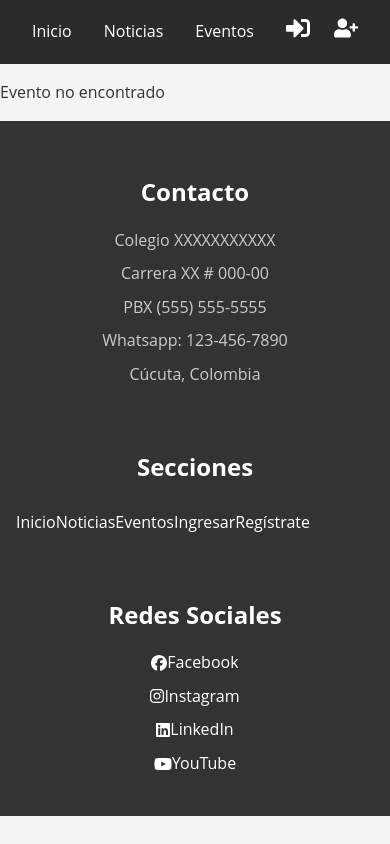
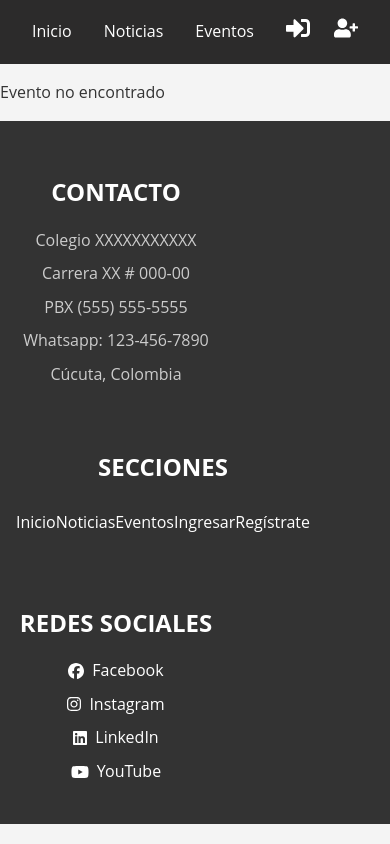
Before and after one commit to AlvaroRincon10k/front_edu_blog, a React (Vite) app in the folder edu_blog/: page /events/1 in a window 390 px wide. Built offline with nearby package versions, Linux system fonts and the light colour scheme.

Commit message:
- Se separa el texto de las redes sociales de su respectivo icono. - Se mejora el css del Footer.

```diff
--- a/edu_blog/src/components/Footer.css
+++ b/edu_blog/src/components/Footer.css
@@ -1,70 +1,81 @@
-/* src/components/Footer.css */
-
 footer {
-  background-color: #333; /* Color de fondo oscuro */
-  color: #fff; /* Color del texto blanco */
-  padding: 2rem 1rem; /* Espaciado interno del footer */
-  text-align: center; /* Centra el texto */
+  background-color: #333;
+  color: #fff;
+  padding: 2rem 1rem;
+  text-align: center;
 }
 
 .footer-content {
   display: flex;
   flex-wrap: wrap;
-  justify-content: center;
-  gap: 2rem; /* Espacio entre secciones */
+  justify-content: space-around; /* Ajusta el espacio entre secciones */
+  align-items: flex-start; /* Alinea el contenido al inicio */
+  gap: 2rem;
 }
 
 .footer-section {
   flex: 1;
-  min-width: 200px; /* Anchura mínima para cada sección */
+  min-width: 200px;
 }
 
 .footer-section h3 {
   font-size: 1.5rem;
   margin-bottom: 1rem;
   color: #fff;
+  text-transform: uppercase; /* Mayúsculas para títulos */
 }
 
-.footer-section p {
+.footer-section p, .footer-section ul li {
   margin: 0.5rem 0;
-  color: #ccc; /* Color del texto más claro para contraste */
+  color: #ccc;
 }
 
-.footer-section a {
-  color: #fff; /* Color del texto de los enlaces */
-  text-decoration: none; /* Sin subrayado en enlaces */
-  display: block; /* Hace que el enlace ocupe toda la línea */
-  margin: 0.5rem 0;
+.footer-section ul {
+  list-style: none;
+  padding: 0;
+  display: flex;
+  justify-content: space-between;
 }
 
-.footer-section a:hover {
-  color: #4CAF50; /* Color de resaltado en hover */
+
+.footer-section ul li {
+  margin-bottom: 1rem; /* Incrementa el margen inferior para dar más espacio */
+
 }
+
+.footer-section ul li a {
+  color: #fff;
+  text-decoration: none;
+  display: inline-block;
+  /*margin-right: 1rem;*/
+
+}
+
+.footer-section ul li a:hover {
+  text-decoration: underline;
+}
+
 
 .social-media a {
   display: flex;
-  align-items: center; /* Alinea íconos y texto verticalmente */
-  justify-content: center; /* Centra íconos y texto horizontalmente */
+  align-items: center;
+  justify-content: center;
   margin: 0.5rem 0;
-  color: #fff; /* Color del texto de los enlaces sociales */
+  color: #fff;
+  text-decoration: none;
 }
 
 .social-media a:hover {
-  color: #4CAF50; /* Color de resaltado en hover para redes sociales */
+  color: #4CAF50;
 }
 
 .social-media .fa-icon {
-  margin-right: 0.5rem; /* Espacio entre el ícono y el texto */
+  margin-right: 0.5rem;
 }
 
-
-
-.footer-section ul li a:hover {
-    text-decoration: underline;
+@media (max-width: 768px) {
+  .footer-content {
+    flex-direction: column;
+    text-align: center; /* Asegura que todo esté centrado en pantallas pequeñas */
   }
-
-
-
-.social-media a:hover {
-    text-decoration: underline;
-  }
+}
--- a/edu_blog/src/components/Footer.jsx
+++ b/edu_blog/src/components/Footer.jsx
@@ -32,16 +32,16 @@ function Footer() {
           <div className="footer-section social-media">
             <h3>Redes Sociales</h3>
             <a href="https://facebook.com" target="_blank" rel="noopener noreferrer">
-              <FontAwesomeIcon icon={faFacebook} /> Facebook
+              <FontAwesomeIcon className="fa-icon" icon={faFacebook} /> Facebook
             </a>
             <a href="https://instagram.com" target="_blank" rel="noopener noreferrer">
-              <FontAwesomeIcon icon={faInstagram} /> Instagram
+              <FontAwesomeIcon className="fa-icon" icon={faInstagram} /> Instagram
             </a>
             <a href="https://linkedin.com" target="_blank" rel="noopener noreferrer">
-              <FontAwesomeIcon icon={faLinkedin} /> LinkedIn
+              <FontAwesomeIcon className="fa-icon" icon={faLinkedin} /> LinkedIn
             </a>
             <a href="https://youtube.com" target="_blank" rel="noopener noreferrer">
-              <FontAwesomeIcon icon={faYoutube} /> YouTube
+              <FontAwesomeIcon className="fa-icon" icon={faYoutube} /> YouTube
             </a>
           </div>
         </div>
```
